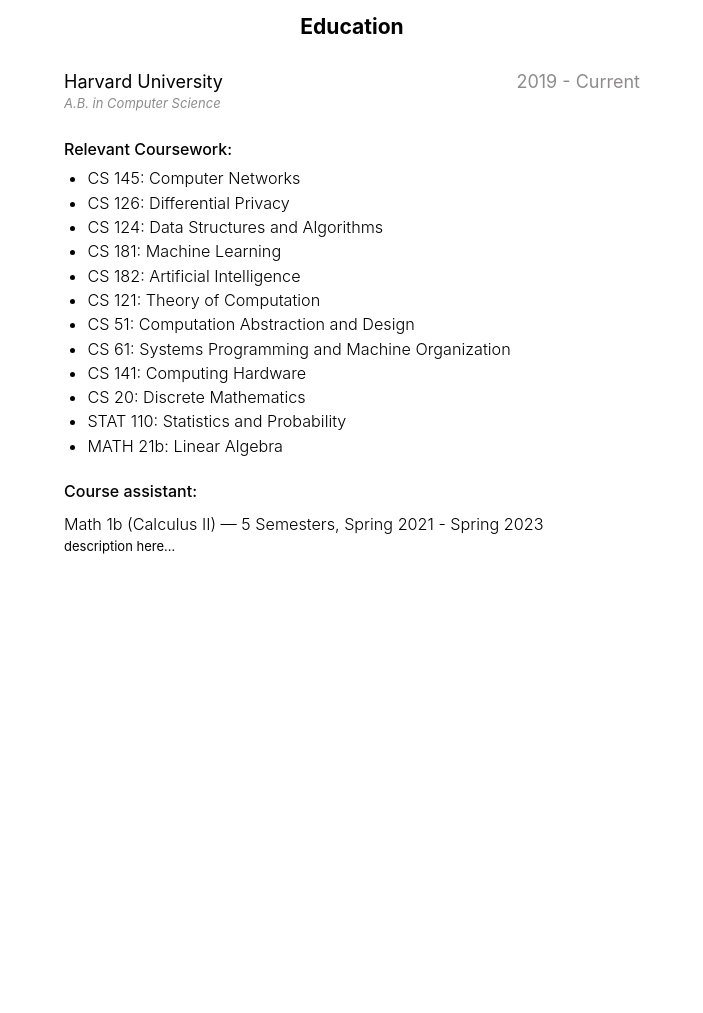
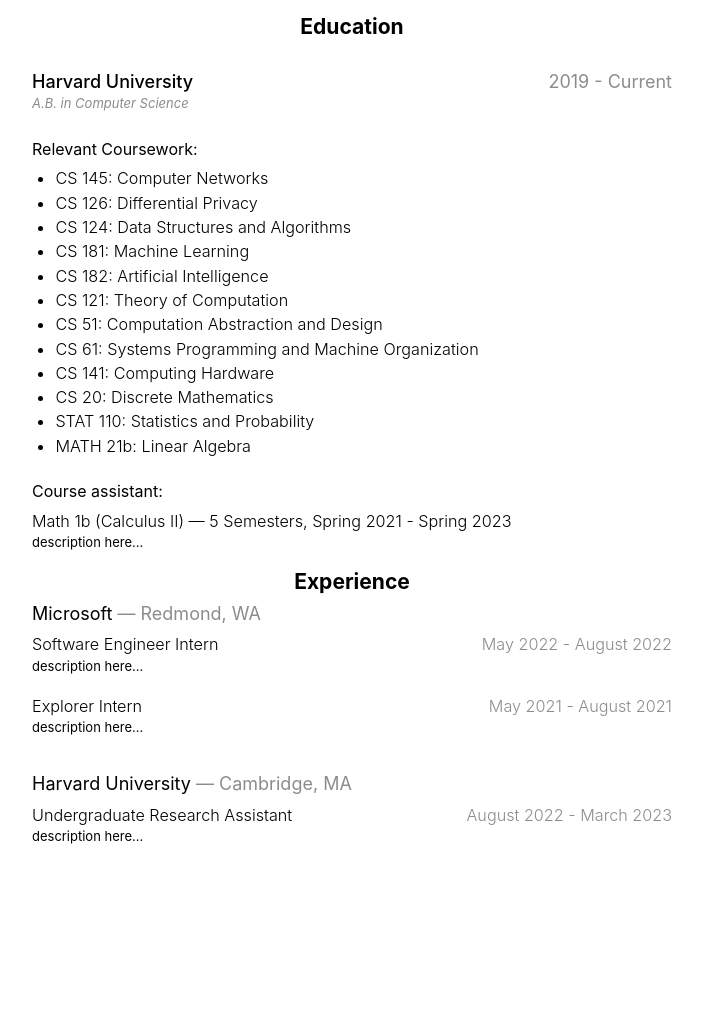
Before and after one commit to em-ramirez/em-ramirez.github.io, a plain HTML site: page resume.html in a window 1280 px wide. Shown: the part 153-1166 px from the top of the page, without its empty margins (288-991 px from the left). Before the commit the page ends 890 px from the top, so only its background shows below. Drawn offline with nearby package versions, Linux system fonts and the light colour scheme.

Commit message:
need to add resume descriptions

```diff
--- a/resume.html
+++ b/resume.html
@@ -29,7 +29,7 @@
                     Education
                 </h3>
                 <p id="resume-content-education">
-                    Harvard University
+                    <span style="font-weight: 450;">Harvard University</span>
                     <span class="text-gray align-right"> 2019 - Current</span>
                     <br>
                     <span class="text-gray font-small"><em>A.B. in Computer Science</em></span>
@@ -84,6 +84,38 @@
                 <p style="margin-top: 0;" class="font-small mt-small" id="resume-teaching">
                     description here...
                 </p>
+
+                <h3>
+                    Experience
+                </h3>
+                <p id="resume-content-experience">
+                    Microsoft <span class="text-gray">— Redmond, WA</span>
+                </p>
+                <p class="font-md-small mb-small" id="resume-teaching">
+                    Software Engineer Intern <span class="text-gray align-right"> May 2022 - August 2022</span>
+                </p>
+                <p style="margin-top: 0;" class="font-small mt-small" id="resume-teaching">
+                    description here...
+                </p>
+                <br>
+                <p class="font-md-small mb-small" id="resume-teaching">
+                    Explorer Intern <span class="text-gray align-right"> May 2021 - August 2021</span>
+                </p>
+                <p style="margin-top: 0;" class="font-small mt-small" id="resume-teaching">
+                    description here...
+                </p>
+                <div class="experience-section">
+
+                    <p id="resume-content-experience">
+                        Harvard University <span class="text-gray">— Cambridge, MA</span>
+                    </p>
+                    <p class="font-md-small mb-small" id="resume-teaching">
+                        Undergraduate Research Assistant <span class="text-gray align-right"> August 2022 - March 2023</span>
+                    </p>
+                    <p style="margin-top: 0;" class="font-small mt-small" id="resume-teaching">
+                        description here...
+                    </p>
+                </div>
             </div>
         </main>
     </body>
--- a/styles.css
+++ b/styles.css
@@ -14,6 +14,7 @@
     margin: 0;
     padding: 0;
     height: 100%;
+    padding-bottom: 300px;
 }
 
 /* * {
@@ -28,7 +29,7 @@
 }
 
 .header-wrapper, .main-wrapper, .main-wrapper-about {
-    width: 45%;
+    width: 50%;
     margin-left: auto;
     margin-right: auto;
     justify-content: space-between;
@@ -281,7 +282,7 @@
 
 .font-medium {
     font-size: medium;
-    font-weight: 500;
+    font-weight: 400;
 }
 
 .font-md-small {
@@ -311,6 +312,19 @@
 }
 
 #resume-teaching {
-    margin-top: 0.5rem;
+    margin-top: 0.2rem;
     margin-bottom: 0;
 }
+
+#resume-content-experience {
+    font-weight: 400;
+    text-align: left;
+    line-height: 0.1rem;
+    margin-top: 1rem;
+    margin-bottom: 1rem;
+}
+
+.experience-section {
+    margin-top: 2.5rem;
+    margin-bottom: 1rem;
+}
```
